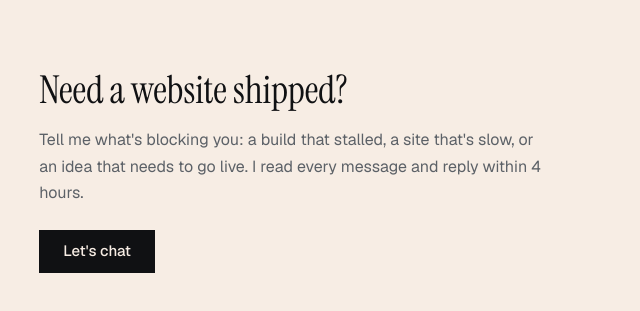
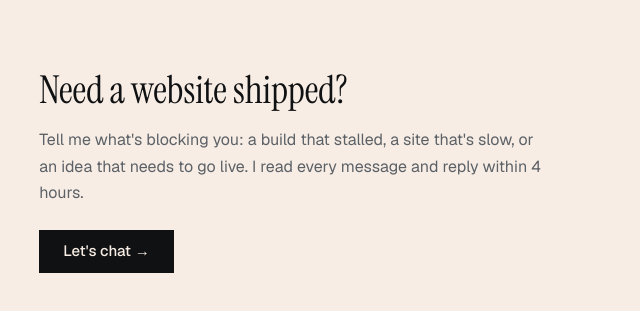
Before and after one commit to samuel-sarmah/samuel, a Next.js app: page / in a window 1280 px wide. Shown: the part 3663-3974 px from the top of the page, without its empty margins (388-1028 px from the left). Built offline with nearby package versions, Linux system fonts and the light colour scheme.

Commit message:
End the homepage with ClosingCta

```diff
--- a/app/page.js
+++ b/app/page.js
@@ -1,5 +1,6 @@
 import Image from "next/image";
 import Link from "next/link";
+import ClosingCta from "@/components/ClosingCta";
 import ProjectCard from "@/components/ProjectCard";
 import Section from "@/components/Section";
 import { TechGrid } from "@/components/TechIcon";
@@ -134,25 +135,7 @@
         </ol>
       </Section>
 
-      {/* Closing CTA */}
-      <section className="mt-24">
-        <h2 className="display text-[clamp(1.9rem,4.5vw,2.4rem)]">
-          Need a website shipped?
-        </h2>
-        <p className="mt-4 max-w-[48ch] text-[16px] text-[var(--muted)]">
-          Tell me what's blocking you: a build that stalled, a site
-          that's slow, or an idea that needs to go live. I read every
-          message and reply within 4 hours.
-        </p>
-        <p className="mt-6">
-          <Link
-            href="/contact"
-            className="btn"
-          >
-            Let's chat
-          </Link>
-        </p>
-      </section>
+      <ClosingCta />
     </div>
   );
 }
```
